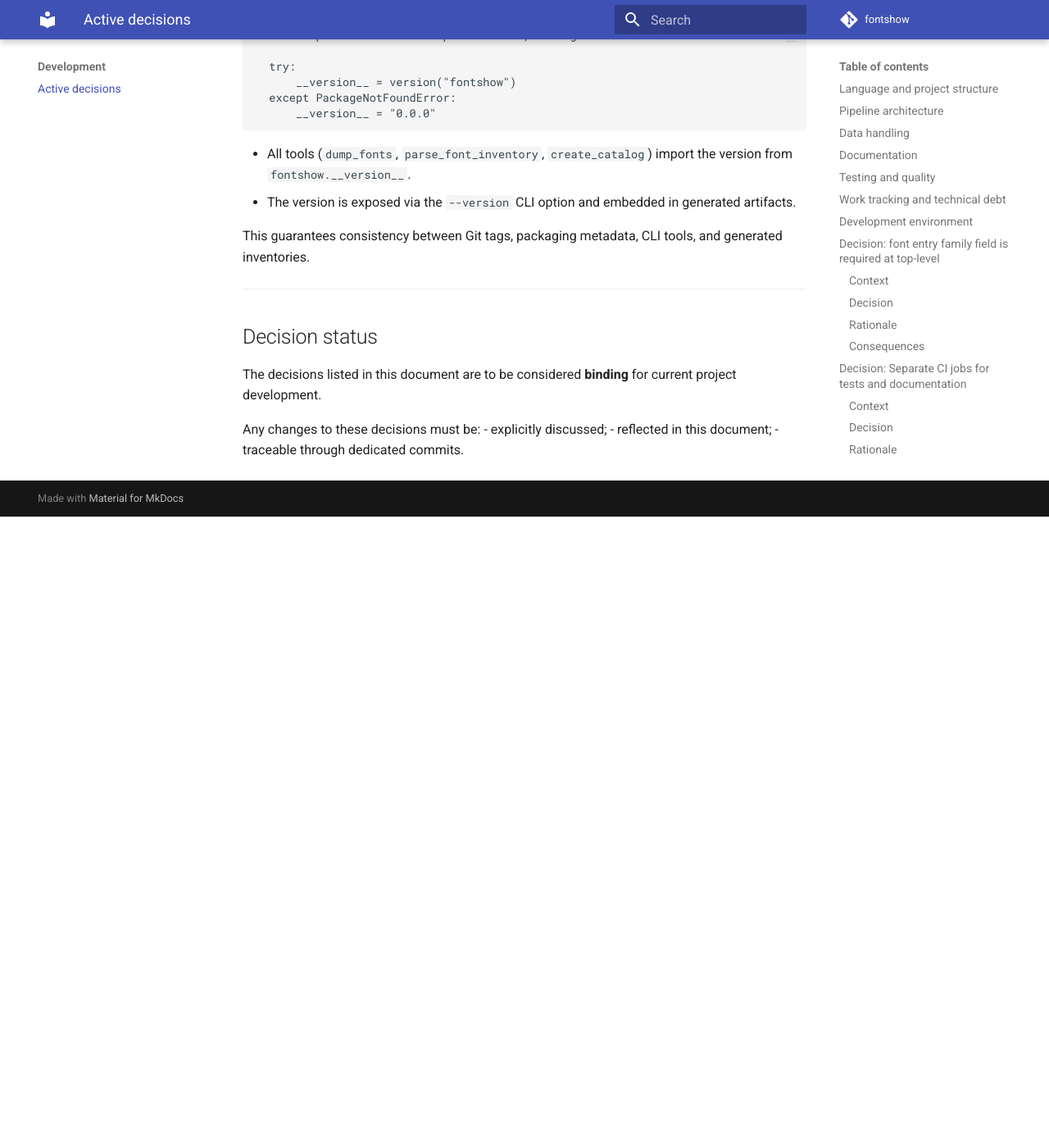
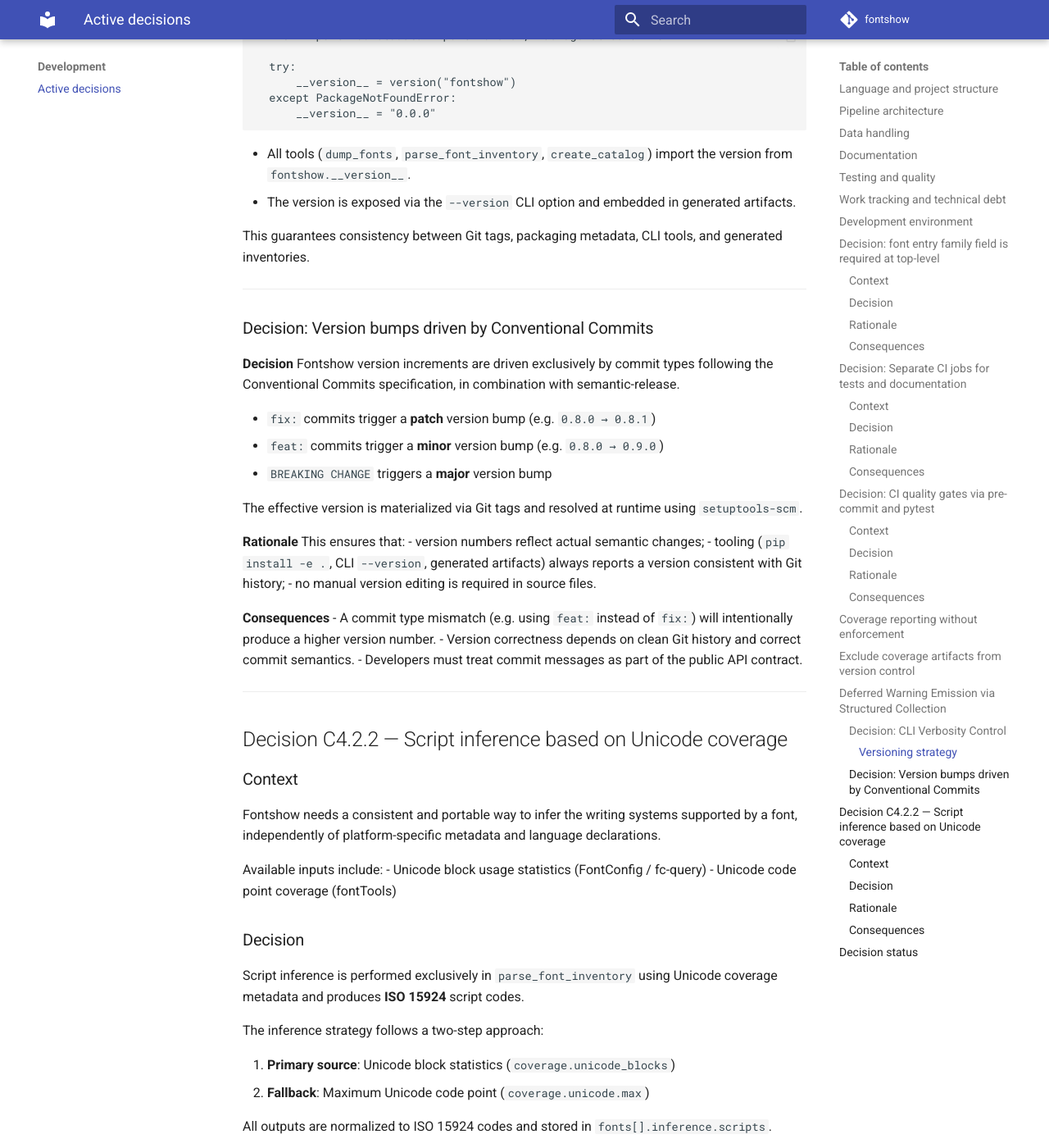
Before and after one commit to marco0560/Fontshow, an MkDocs documentation site: the page built from docs/decisions.md, in a window 1280 px wide and 1400 px high, scrolled down 6392 px. Shown: the whole window at 82% size. Built offline with MkDocs 1.6.1 and Material for MkDocs 9.7.7, drawn with Linux system fonts in a browser that asks for light colours; comment, search, counter and statistics services are not loaded; before the commit the page ends 7022 px from its top, so only the background shows below that; some of the changed text lies outside the part shown.

Commit message:
docs(parser): document script inference model and ISO 15924 normalization
Why:
- The script inference model and ISO 15924 normalization are important
for understanding how font scripts are determined and standardized.

What:
- Document the script inference model used by `parse_font_inventory`
and the ISO 15924 normalization process.

Notes:
-

Refs: #

```diff
--- a/docs/decisions.md
+++ b/docs/decisions.md
@@ -278,6 +278,79 @@
 
 ---
 
+### Decision: Version bumps driven by Conventional Commits
+
+**Decision**
+Fontshow version increments are driven exclusively by commit types
+following the Conventional Commits specification, in combination with
+semantic-release.
+
+- `fix:` commits trigger a **patch** version bump (e.g. `0.8.0 → 0.8.1`)
+- `feat:` commits trigger a **minor** version bump (e.g. `0.8.0 → 0.9.0`)
+- `BREAKING CHANGE` triggers a **major** version bump
+
+The effective version is materialized via Git tags and resolved at runtime
+using `setuptools-scm`.
+
+**Rationale**
+This ensures that:
+- version numbers reflect actual semantic changes;
+- tooling (`pip install -e .`, CLI `--version`, generated artifacts)
+  always reports a version consistent with Git history;
+- no manual version editing is required in source files.
+
+**Consequences**
+- A commit type mismatch (e.g. using `feat:` instead of `fix:`)
+  will intentionally produce a higher version number.
+- Version correctness depends on clean Git history and correct commit semantics.
+- Developers must treat commit messages as part of the public API contract.
+
+---
+
+## Decision C4.2.2 — Script inference based on Unicode coverage
+
+### Context
+
+Fontshow needs a consistent and portable way to infer the writing systems
+supported by a font, independently of platform-specific metadata and
+language declarations.
+
+Available inputs include:
+- Unicode block usage statistics (FontConfig / fc-query)
+- Unicode code point coverage (fontTools)
+
+### Decision
+
+Script inference is performed exclusively in `parse_font_inventory` using
+Unicode coverage metadata and produces **ISO 15924** script codes.
+
+The inference strategy follows a two-step approach:
+
+1. **Primary source**: Unicode block statistics (`coverage.unicode_blocks`)
+2. **Fallback**: Maximum Unicode code point (`coverage.unicode.max`)
+
+All outputs are normalized to ISO 15924 codes and stored in
+`fonts[].inference.scripts`.
+
+If no reliable inference is possible, the value `["unknown"]` is emitted.
+
+### Rationale
+
+- Unicode coverage is more stable and portable than language tags.
+- ISO 15924 provides a compact, standardized representation of writing systems.
+- Separating scripts from languages avoids false assumptions and simplifies
+  downstream processing.
+- The fallback mechanism ensures robustness when block-level data is unavailable.
+
+### Consequences
+
+- `fonts[].inference.scripts` is best-effort and non-authoritative.
+- Downstream tools must tolerate `"unknown"` and missing values.
+- Language inference is handled separately and may not align one-to-one with
+  script inference.
+
+---
+
 ## Decision status
 
 The decisions listed in this document are to be considered **binding** for current project development.
```
Also changed, not shown: docs/data_dictionary.md (+51 -0 lines), 1 other file.
